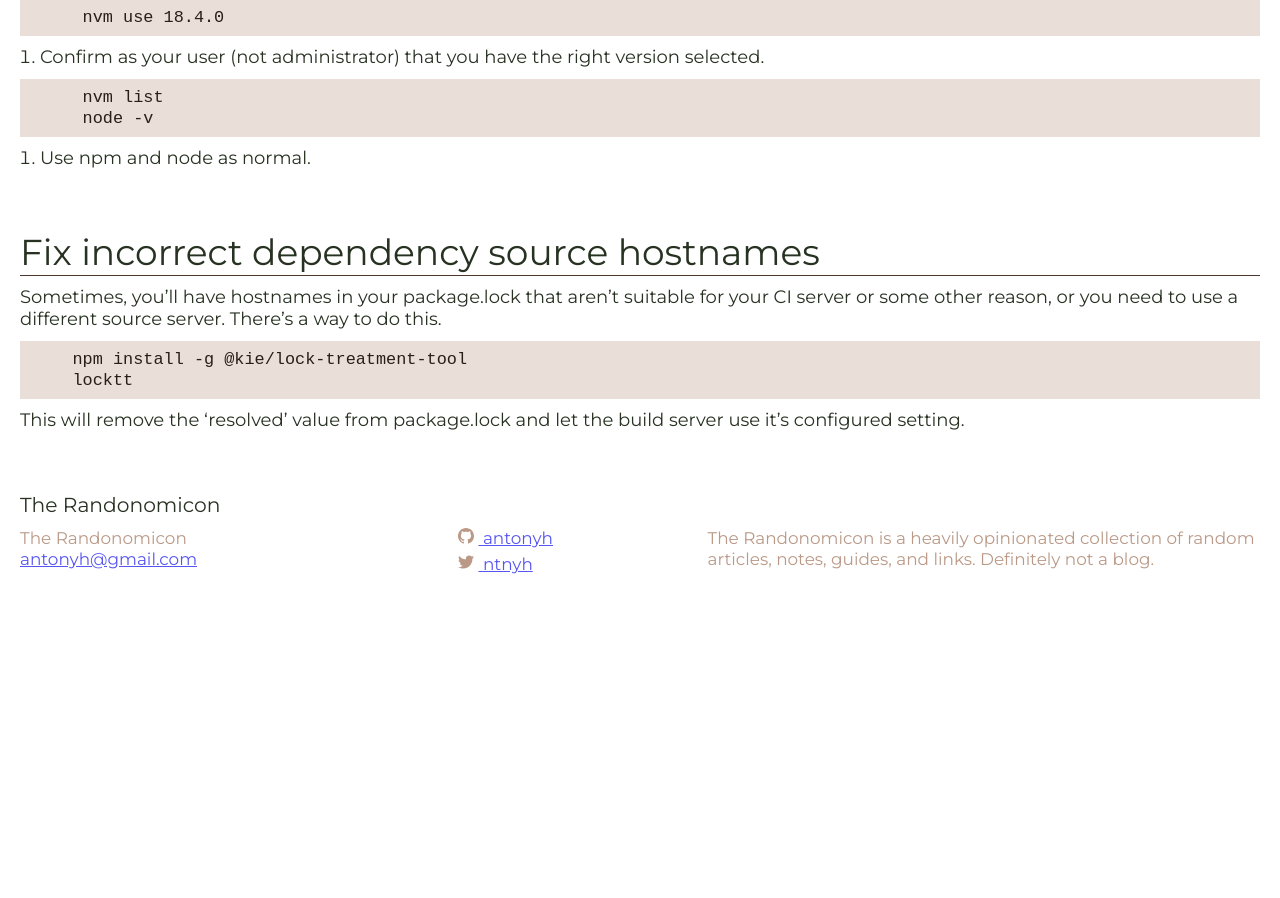
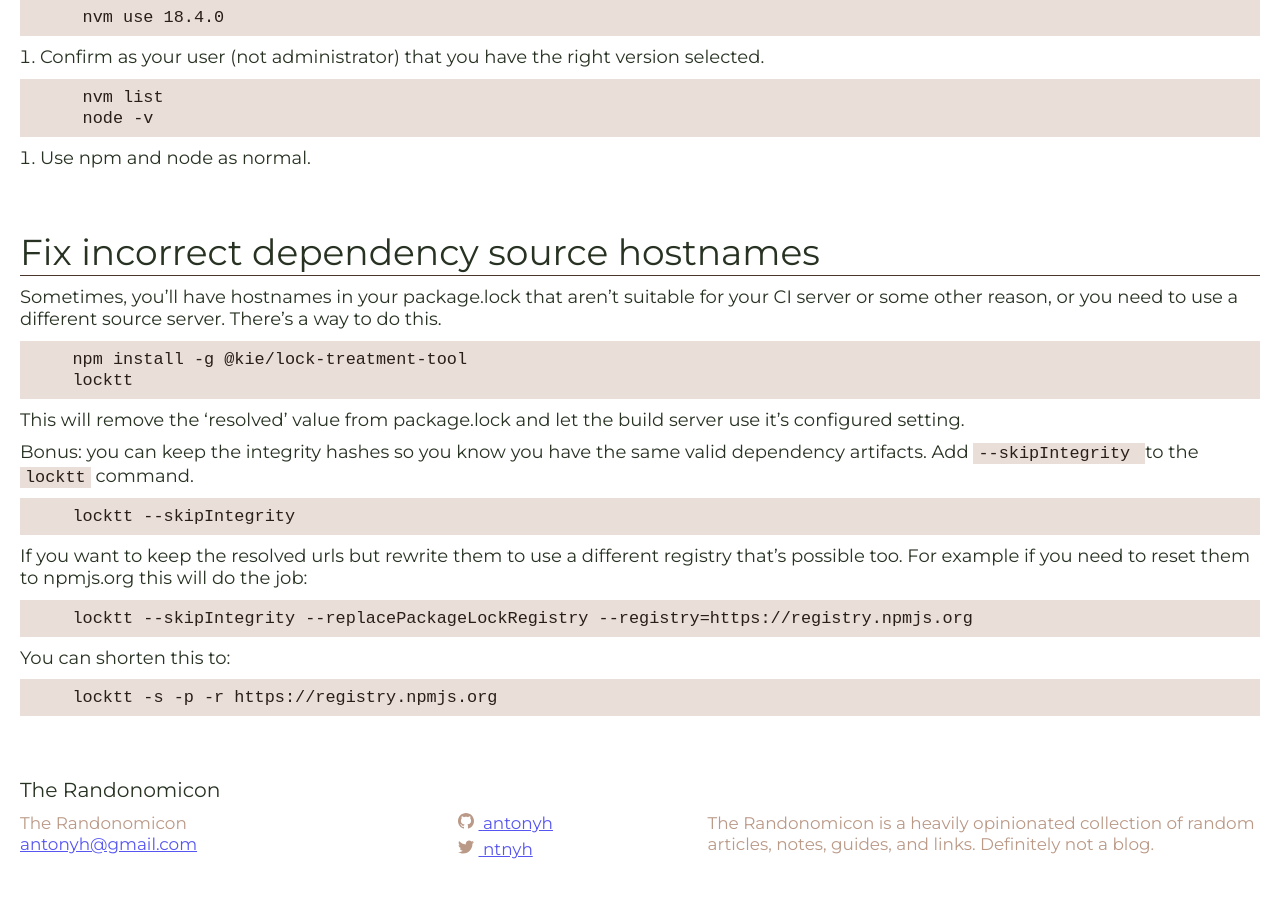
Before and after one commit to antonyh/randonomicon, a Jekyll site: the page built from _posts/2022-07-06-npm-notes.markdown, in a window 1280 px wide and 900 px high, scrolled down 1191 px. Built offline with Jekyll 4.4.1, drawn with Linux system fonts in a browser that asks for light colours; comment, search, counter and statistics services are not loaded; before the commit the page ends 1806 px from its top, so only the background shows below that.

Commit message:
Add more notes on how to manage package-lock.json

````diff
--- a/_posts/2022-07-06-npm-notes.markdown
+++ b/_posts/2022-07-06-npm-notes.markdown
@@ -93,3 +93,21 @@ Sometimes, you'll have hostnames in your package.lock that aren't suitable for y
 ```
 
 This will remove the 'resolved' value from package.lock and let the build server use it's configured setting.
+
+Bonus: you can keep the integrity hashes so you know you have the same valid dependency artifacts. Add `--skipIntegrity ` to the `locktt` command.
+
+```
+    locktt --skipIntegrity
+```
+
+If you want to keep the resolved urls but rewrite them to use a different registry that's possible too. For example if you need to reset them to npmjs.org this will do the job:
+
+```
+    locktt --skipIntegrity --replacePackageLockRegistry --registry=https://registry.npmjs.org
+```
+
+You can shorten this to:
+
+```
+    locktt -s -p -r https://registry.npmjs.org
+```
````
